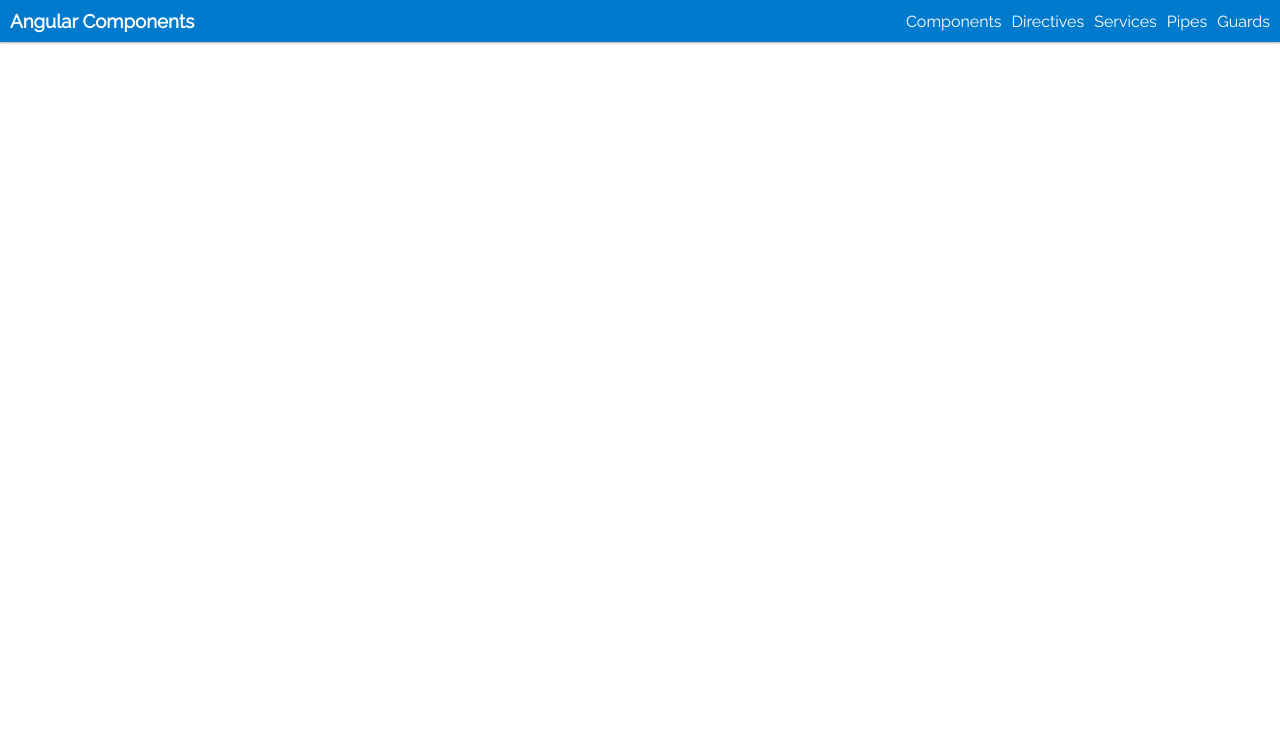
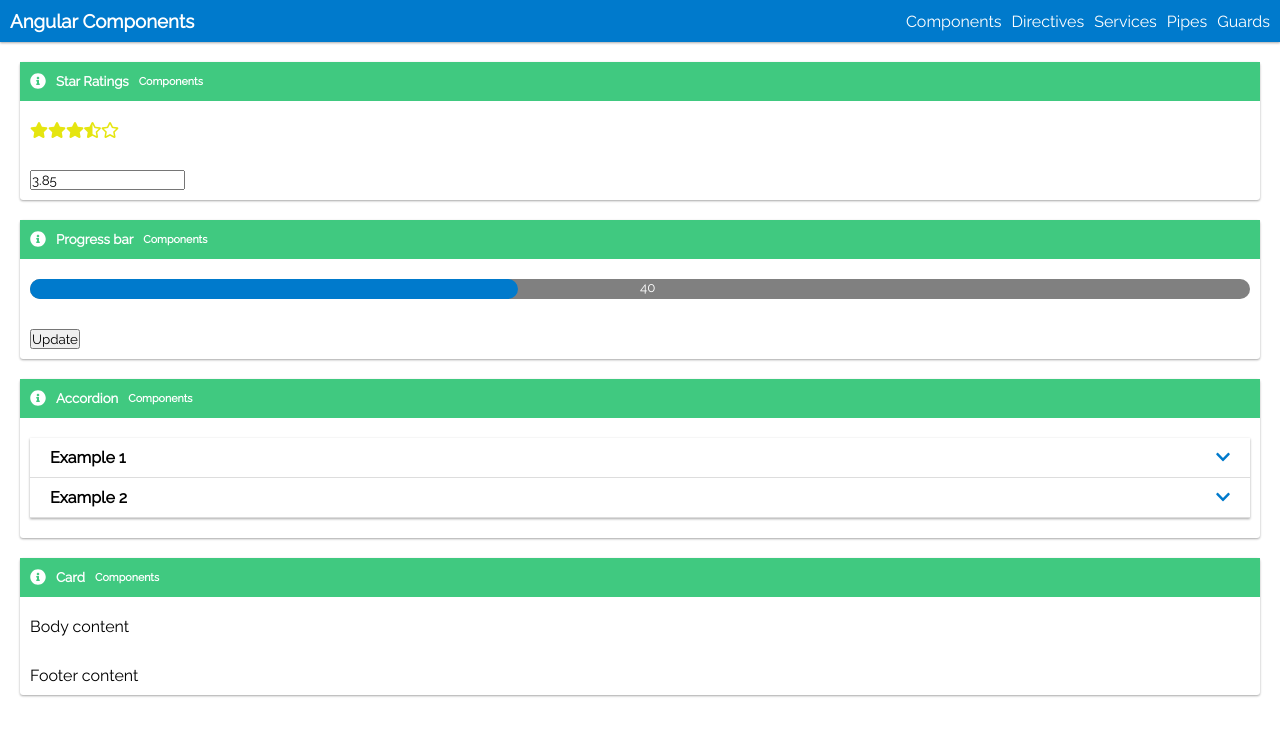
Before and after one commit to serhii-voitenko98/angular-components, an Angular app: page / in a window 1280 px wide. Shown: the top 736 px of the page. Built offline with nearby package versions, Linux system fonts and the light colour scheme.

Commit message:
update app component

```diff
--- a/src/app/app.component.html
+++ b/src/app/app.component.html
@@ -7,3 +7,32 @@
     <li>Guards</li>
   </ul>
 </app-toolbar>
+
+<main>
+  <app-card [icon]="faInfoCircle" [title]="'Star Ratings'" [subTitle]="'Components'">
+    <app-star-ratings card-body [rating]="rating" [title]="'Rating is: ' + rating"></app-star-ratings>
+
+    <input
+      card-footer
+      type="number"
+      max="5"
+      [value]="rating"
+      (input)="ratingInputChanged($event)"
+    >
+  </app-card>
+
+  <app-card [icon]="faInfoCircle" [title]="'Progress bar'" [subTitle]="'Components'">
+    <app-progress-bar card-body [value]="progressValue"></app-progress-bar>
+
+    <button card-footer (click)="progressValue = 75;">Update</button>
+  </app-card>
+
+  <app-card [icon]="faInfoCircle" [title]="'Accordion'" [subTitle]="'Components'">
+    <app-accordion card-body [items]="accordionItems"></app-accordion>
+  </app-card>
+
+  <app-card [icon]="faInfoCircle" [title]="'Card'" [subTitle]="'Components'">
+    <p card-footer>Footer content</p>
+    <p card-body>Body content</p>
+  </app-card>
+</main>
--- a/src/app/app.component.scss
+++ b/src/app/app.component.scss
@@ -0,0 +1,11 @@
+main {
+  padding: 20px;
+}
+
+app-card {
+  display: block;
+
+  &:not(:last-child) {
+    margin-bottom: 20px;
+  }
+}
--- a/src/app/app.component.ts
+++ b/src/app/app.component.ts
@@ -1,3 +1,5 @@
+import { AccordionItem } from './components/accordion/accordion-item.interface';
+import { faInfoCircle } from '@fortawesome/free-solid-svg-icons';
 import { Component } from '@angular/core';
 
 @Component({
@@ -6,5 +8,26 @@ import { Component } from '@angular/core';
   styleUrls: ['./app.component.scss']
 })
 export class AppComponent {
-  title = 'angular-components';
+  faInfoCircle = faInfoCircle;
+  progressValue = 40;
+  rating = 3.85;
+  accordionItems: AccordionItem[] = [
+    {
+      title: 'Example 1',
+      content: 'Exampled Content 1',
+      isExpanded: false,
+    },
+    {
+      title: 'Example 2',
+      content: 'Exampled Content 2',
+      isExpanded: false,
+    },
+  ];
+
+  ratingInputChanged(event: Event): void {
+    const target = event.target as HTMLInputElement;
+
+    const value = target.value.trim() ? parseFloat(target.value) : 0;
+    this.rating = value > 5 ? 5 : value >= 0 ? value : 0;
+  }
 }
```
Also changed, not shown: src/app/app.module.ts (+11 -1 lines).
